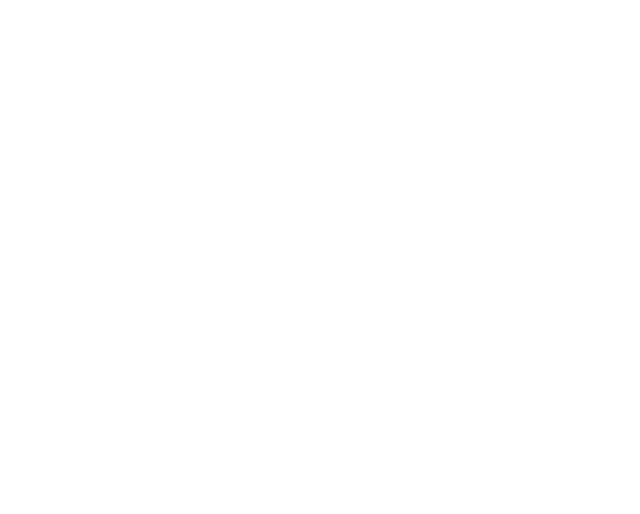
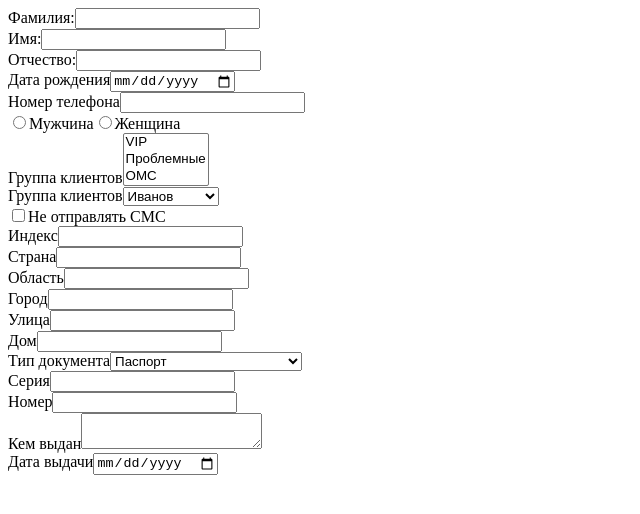
Before and after one commit to aGants/create-client, a Vue app: page / in a window 1280 px wide. Shown: the top 514 px of the page, without its empty margins (0-640 px from the left). Built offline with nearby package versions, Linux system fonts and the light colour scheme.

Commit message:
add html

```diff
--- a/src/App.vue
+++ b/src/App.vue
@@ -1,21 +1,21 @@
 <template>
   <div id="app">
-
+    <ClientForm />
   </div>
 </template>
 
 <script>
 
+import ClientForm from './components/clients'
+
 export default {
   name: 'App',
   components: {
-
+    ClientForm
   }
 }
 </script>
 
 <style lang="scss">
-#app {
 
-}
 </style>
--- a/src/components/clients.vue
+++ b/src/components/clients.vue
@@ -0,0 +1,134 @@
+<template>
+  <form class="create">
+
+    <div class="form-block">
+
+      <div class="form-group">
+        <label for="surname" class="form-group__label">Фамилия:</label>
+        <input id="surname" class="form-group__input" type="text">
+      </div>
+
+      <div class="form-group">
+        <label for="name" class="form-group__label">Имя:</label>
+        <input id="name" class="form-group__input" type="text">
+      </div>
+
+      <div class="form-group">
+        <label for="middlename " class="form-group__label">Отчество:</label>
+        <input id="middlename " class="form-group__input" type="text">
+      </div>
+
+      <div class="form-group">
+        <label for="bdate" class="form-group__label">Дата рождения</label>
+        <input id="bdate" class="form-group__input" type="date">
+      </div>
+
+      <div class="form-group">
+        <label for="tel" class="form-group__label">Номер телефона</label>
+        <input id="tel" class="form-group__input" inputmode="tel">
+      </div>
+
+      <div class="form-group">
+        <input id='male' class="form-group__input" type="radio">
+        <label for="male" class="form-group__label">Мужчина</label>
+
+        <input id='female' class="form-group__input" type="radio">
+        <label for="female" class="form-group__label">Женщина</label>
+      </div>
+
+      <div class="form-group">
+        <label for="clients" class="form-group__label">Группа клиентов</label>
+        <select id="clients" class="form-group__mselect" multiple size="3">
+          <option>VIP</option>
+          <option>Проблемные</option>
+          <option>ОМС</option>
+        </select>
+      </div>
+
+      <div class="form-group">
+        <label for="doctor" class="form-group__label">Группа клиентов</label>
+        <select id="doctor" class="form-group__select" size="1">
+          <option>Иванов</option>
+          <option>Захаров</option>
+          <option>Чернышева</option>
+        </select>
+      </div>
+
+      <div class="form-group">
+        <input id='sms' class="form-group__input" type="checkbox">
+        <label for="sms" class="form-group__label">Не отправлять СМС</label>
+      </div>
+    </div>
+
+    <div class="form-block">
+      <div class="form-group">
+        <label for="index" class="form-group__label">Индекс</label>
+        <input id="index" class="form-group__input" inputmode="numeric">
+      </div>
+
+      <div class="form-group">
+        <label for="country" class="form-group__label">Страна</label>
+        <input id="country" class="form-group__input">
+      </div>
+
+      <div class="form-group">
+        <label for="region" class="form-group__label">Область</label>
+        <input id="region" class="form-group__input">
+      </div>
+
+      <div class="form-group">
+        <label for="city" class="form-group__label">Город</label>
+        <input id="city" class="form-group__input">
+      </div>
+
+      <div class="form-group">
+        <label for="street" class="form-group__label">Улица</label>
+        <input id="street" class="form-group__input">
+      </div>
+
+      <div class="form-group">
+        <label for="home" class="form-group__label">Дом</label>
+        <input id="home" class="form-group__input">
+      </div>
+    </div>
+
+    <div class="form-block">
+      <div class="form-group">
+        <label for="document" class="form-group__label">Тип документа</label>
+        <select id="document" class="form-group__select" size="1">
+          <option>Паспорт</option>
+          <option>Свидетельство о рождении</option>
+          <option>Вод. удостоверение</option>
+        </select>
+      </div>
+
+      <div class="form-group">
+        <label for="series" class="form-group__label">Серия</label>
+        <input id="series" class="form-group__input" inputmode="numeric">
+      </div>
+
+      <div class="form-group">
+        <label for="number" class="form-group__label">Номер</label>
+        <input id="nubmer" class="form-group__input" inputmode="numeric">
+      </div>
+
+
+      <div class="form-group">
+        <label for="issued" class="form-group__label">Кем выдан</label>
+        <textarea id="issued" class="form-group__input"></textarea>
+      </div>
+
+      <div class="form-group">
+        <label for="pass-date" class="form-group__label">Дата выдачи</label>
+        <input id="pass-date" class="form-group__input" type='date'>
+      </div>
+    </div>
+
+  </form>
+</template>
+
+<script>
+export default {
+  name: 'ClientForm',
+}
+</script>
```
